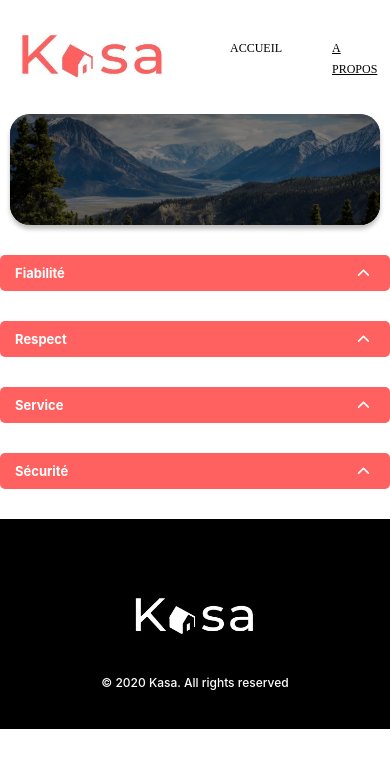
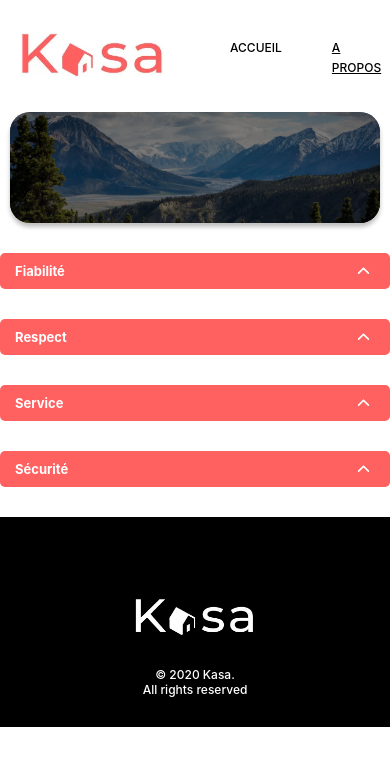
Before and after one commit to speedcore12/OC_P5, a React (Create React App) app in the folder kasa/: page /about in a window 390 px wide. Shown: the top 768 px of the page. Built offline with nearby package versions, Linux system fonts and the light colour scheme.

Commit message:
correction des derniers bugs

```diff
--- a/kasa/src/pages/about/about.jsx
+++ b/kasa/src/pages/about/about.jsx
@@ -1,5 +1,5 @@
 import React from 'react';
-import styles from './about.module.scss'; // Assurez-vous d'importer les styles correctement
+import styles from './about.module.scss';
 import Header from '../components/header';
 import Footer from '../components/footer';
 import bgImage from './title_background.webp';
--- a/kasa/src/pages/components/footer.jsx
+++ b/kasa/src/pages/components/footer.jsx
@@ -7,7 +7,11 @@ const Footer = () => {
     return (
         <footer>
             <img src={logo} alt="Logo Kasa" />
-            <p>© 2020 Kasa. All rights reserved</p>
+            <div>
+                <p>© 2020 Kasa.</p>
+                <p> All rights reserved</p>
+            </div>
+
         </footer>
     );
 };
--- a/kasa/src/pages/components/footer.module.scss
+++ b/kasa/src/pages/components/footer.module.scss
@@ -18,6 +18,14 @@ footer{
         height: 40px;
         width: 125px;
     }
+
+    div{
+        display: flex;
+        p{
+            margin: 0 10px;
+        }
+    }
+
 }
 
 // Media queries
@@ -30,5 +38,14 @@ footer{
             height: 40px;
             width: 122px;
         }
+
+        div{
+            display: flex;
+            flex-direction: column;
+            align-items: center;
+            p{
+                margin: 0 10px;
+            }
+        }
     }
 }
--- a/kasa/src/pages/components/header.jsx
+++ b/kasa/src/pages/components/header.jsx
@@ -28,10 +28,6 @@ const Header = () => {
         // Ajout de l'écouteur d'événements pour le redimensionnement de la fenêtre
         window.addEventListener('resize', handleResize);
 
-        // Nettoyage de l'écouteur d'événements lors du démontage du composant
-        return () => {
-            window.removeEventListener('resize', handleResize);
-        };
     }, []);
 
     return (
--- a/kasa/src/pages/components/header.module.scss
+++ b/kasa/src/pages/components/header.module.scss
@@ -21,7 +21,7 @@ header {
 
                     color: black;
                     text-decoration: none;
-                    font-family: Montserrat;
+
                     font-size: 24px;
                     font-weight: 500;
                     line-height: 34.22px;
@@ -46,7 +46,7 @@ header {
             ul{
                 li{
                     a{
-                        font-family: Montserrat;
+
                         font-size: 12px;
                         font-weight: 500;
                         line-height: 17.11px;
--- a/kasa/src/pages/components/nav.module.scss
+++ b/kasa/src/pages/components/nav.module.scss
@@ -1,8 +1,10 @@
 nav{
     ul{
         li{
+            font-weight: 500;
             a.active{
             text-decoration: underline;
+
             }
         }
     }
--- a/kasa/src/pages/components/propertyDetails.module.scss
+++ b/kasa/src/pages/components/propertyDetails.module.scss
@@ -64,7 +64,6 @@
         }
         p {
             margin: 15px;
-            font-family: Montserrat;
             font-size: 18px;
             font-weight: 500;
             text-align: right;
--- a/kasa/src/pages/home/home.jsx
+++ b/kasa/src/pages/home/home.jsx
@@ -27,7 +27,7 @@ const Home = () => {
         };
 
         fetchData();
-    }, []); // Le tableau vide [] signifie que cet effet s'exécute une seule fois après le montage
+    }, []);
 
     const text = 'Chez vous, partout et ailleurs';
     return (
```
Also changed, not shown: kasa/src/App.jsx (line endings or trailing spaces), kasa/src/pages/components/menuNav.jsx (indentation only), kasa/src/pages/error/error-404.jsx (line endings or trailing spaces).
